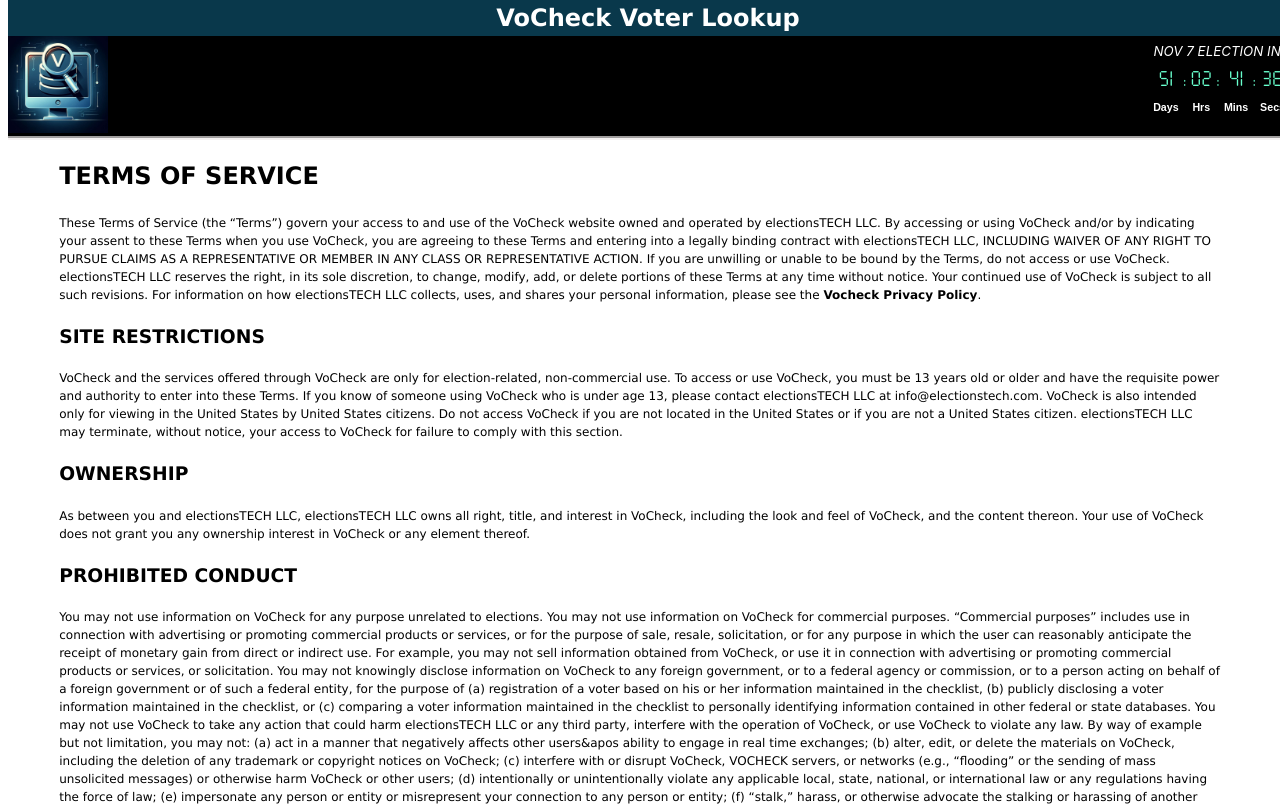
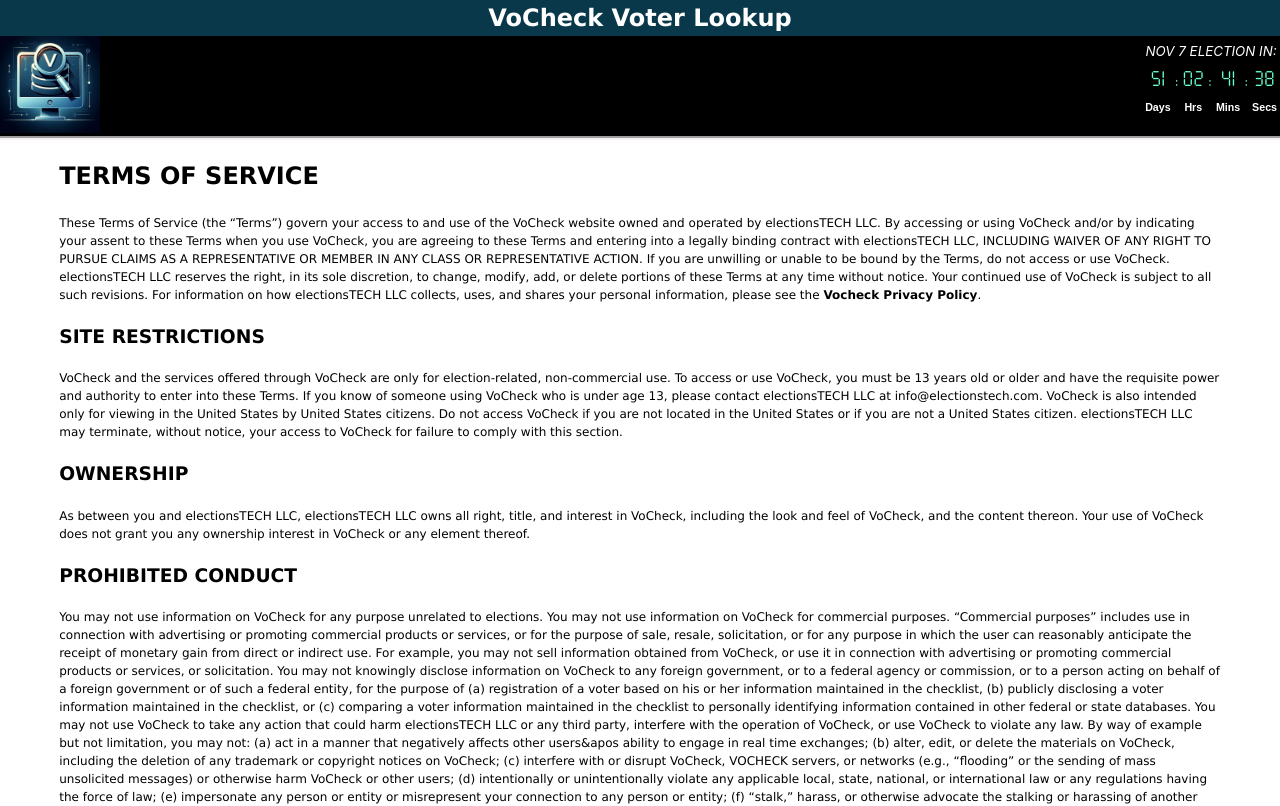
Before and after one commit to jddubbya/VoterAppMain, a React (Vite) app: page /tos in a window 1280 px wide. Shown: the top 806 px of the page. Built offline with nearby package versions, Linux system fonts and the light colour scheme.

Commit message:
Update App.css

```diff
--- a/src/App.css
+++ b/src/App.css
@@ -188,6 +188,8 @@ header {
 .bodyCont {
   display: flex;
   flex-direction: column;
+  align-content: center;
+  align-items: center;
 }
 
 /* All page contect is kept outside of the header and footer */
```
